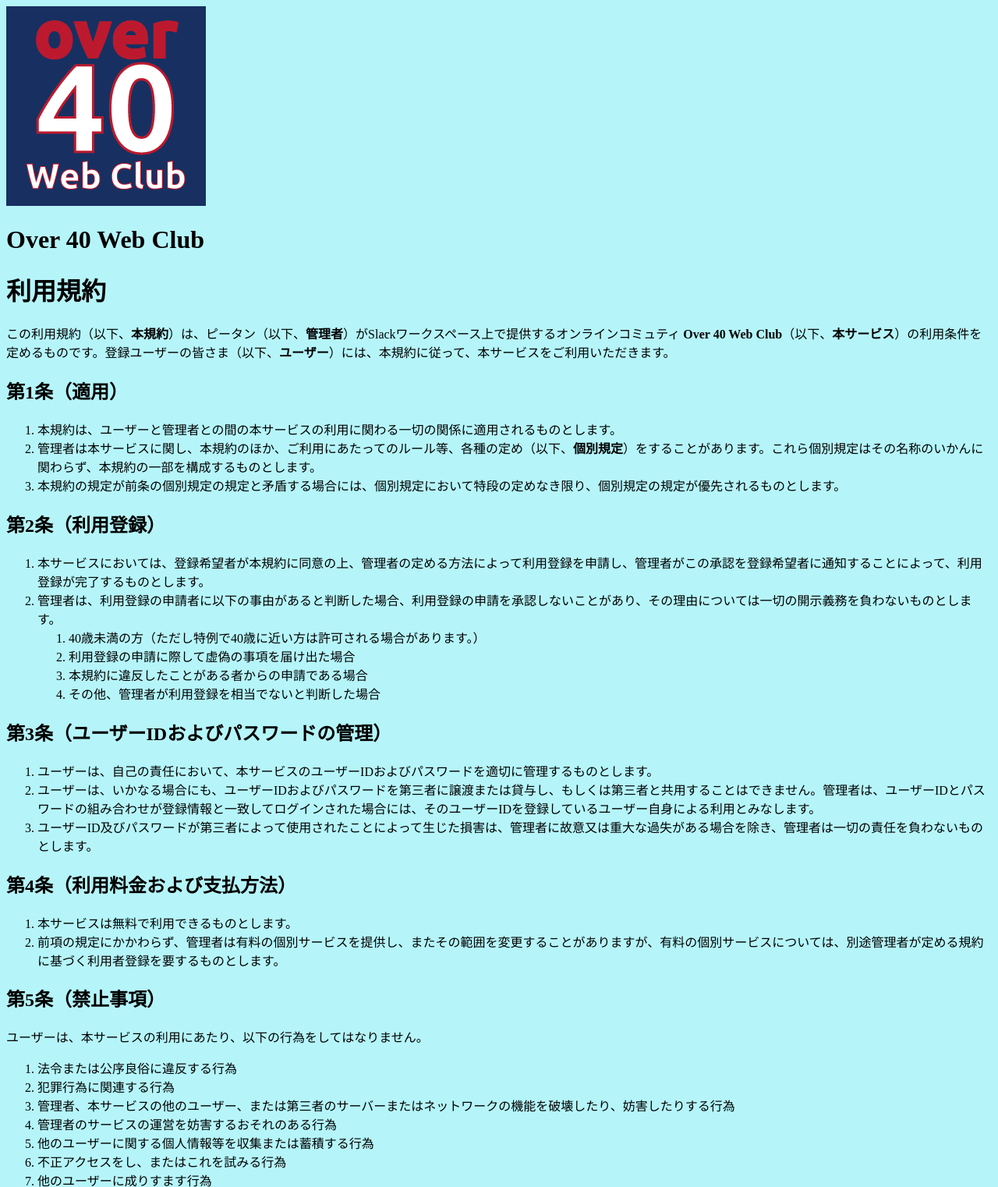
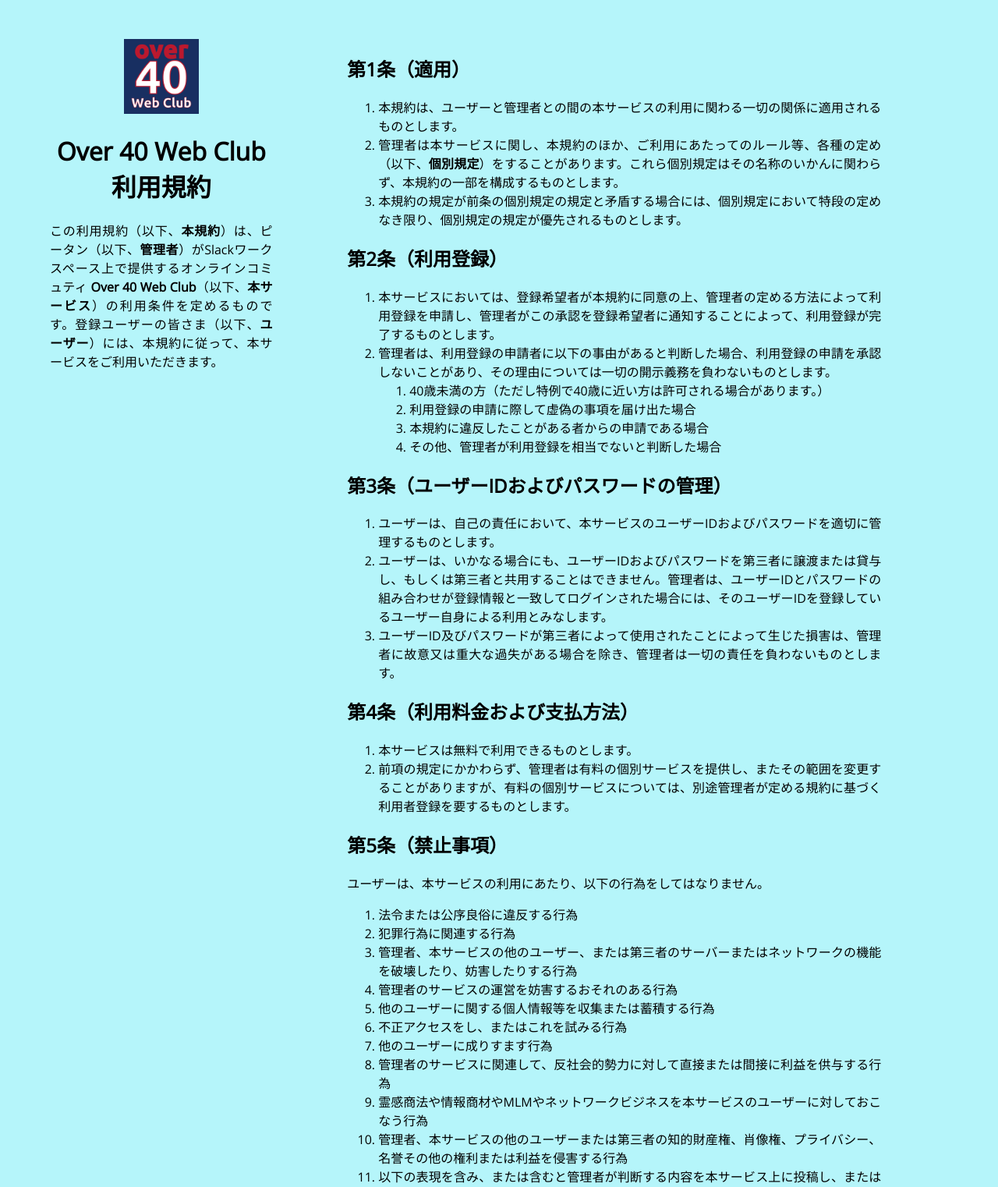
Before and after one commit to sonho463/over40webclub-tos, a plain HTML site: page index.html in a window 1280 px wide. Shown: the top 1522 px of the page at 78% size. Drawn offline with nearby package versions, Linux system fonts and the light colour scheme.

Commit message:
ウェブフォント導入、グリッドレイアウト

```diff
--- a/index.html
+++ b/index.html
@@ -4,7 +4,10 @@
     <meta charset="UTF-8" />
     <meta name="viewport" content="width=device-width, initial-scale=1.0" />
 		<title>利用規約 - Over 40 Web Club</title>
+		<link rel="preconnect" href="https://fonts.gstatic.com">
+		<link href="https://fonts.googleapis.com/css2?family=Noto+Sans+JP:wght@100&family=Open+Sans:wght@300&display=swap" rel="stylesheet">
 		<link rel="shortcut icon" href="./img/favicon.png" type="image/x-icon">
+		<link rel="stylesheet" href="./styles/style.css">
     <style>
       body {
         background: rgb(181, 245, 250);
@@ -12,23 +15,26 @@
     </style>
   </head>
   <body>
+		<div class="container">
+
+			<header>
 				<a href="https://over40webclub.netlify.app/"
 					><img
 						src="./img/icon-512x512.png"
-        width="256"
-        height="256"
+						width="96px"
+						height="96px"
 						alt="Webサイトの利用規約"
 				/></a>
-    <h1>Over 40 Web Club</h1>
-    <h1>利用規約</h1>
-
+				<h1>Over 40 Web Club<br> 利用規約</h1>
 				<p>
 					この利用規約（以下、<b>本規約</b>）は、ピータン（以下、<b>管理者</b>）がSlackワークスペース上で提供するオンラインコミュティ
 					<b>Over 40 Web Club</b
 					>（以下、<b>本サービス</b>）の利用条件を定めるものです。登録ユーザーの皆さま（以下、<b>ユーザー</b>）には、本規約に従って、本サービスをご利用いただきます。
 				</p>
+			</header>
 
-    <h2>第1条（適用）</h2>
+			<main>
+				<h2 id="article-1">第1条（適用）</h2>
 				<ol>
 					<li>
 						本規約は、ユーザーと管理者との間の本サービスの利用に関わる一切の関係に適用されるものとします。
@@ -41,7 +47,7 @@
 					</li>
 				</ol>
 
-    <h2>第2条（利用登録）</h2>
+				<h2 id="article-2">第2条（利用登録）</h2>
 				<ol>
 					<li>
 						本サービスにおいては、登録希望者が本規約に同意の上、管理者の定める方法によって利用登録を申請し、管理者がこの承認を登録希望者に通知することによって、利用登録が完了するものとします。
@@ -59,7 +65,7 @@
 					</li>
 				</ol>
 
-    <h2>第3条（ユーザーIDおよびパスワードの管理）</h2>
+				<h2 id="article-3">第3条（ユーザーIDおよびパスワードの管理）</h2>
 				<ol>
 					<li>
 						ユーザーは、自己の責任において、本サービスのユーザーIDおよびパスワードを適切に管理するものとします。
@@ -72,7 +78,7 @@
 					</li>
 				</ol>
 
-    <h2>第4条（利用料金および支払方法）</h2>
+				<h2 id="article-4">第4条（利用料金および支払方法）</h2>
 				<ol>
 					<li>本サービスは無料で利用できるものとします。</li>
 					<li>
@@ -80,7 +86,7 @@
 					</li>
 				</ol>
 
-    <h2>第5条（禁止事項）</h2>
+				<h2 id="article-5">第5条（禁止事項）</h2>
 				<p>ユーザーは、本サービスの利用にあたり、以下の行為をしてはなりません。</p>
 				<ol>
 					<li>法令または公序良俗に違反する行為</li>
@@ -134,7 +140,7 @@
 					<li>その他、管理者が不適切と判断する行為</li>
 				</ol>
 
-    <h2>第6条（本サービスの提供の停止等）</h2>
+				<h2 id="article-6">第6条（本サービスの提供の停止等）</h2>
 				<ol>
 					<li>
 						管理者は、以下のいずれかの事由があると判断した場合、ユーザーに事前に通知することなく本サービスの全部または一部の提供を停止または中断することができるものとします。
@@ -154,7 +160,7 @@
 					</li>
 				</ol>
 
-    <h2>第7条（著作権）</h2>
+				<h2 id="article-7">第7条（著作権）</h2>
 				<ol>
 					<li>
 						ユーザーは、自ら著作権等の必要な知的財産権を有するか、または必要な権利者の許諾を得た文章、画像や映像等の情報に関してのみ、本サービスを利用し、投稿ないしアップロードすることができるものとします。
@@ -167,7 +173,7 @@
 					</li>
 				</ol>
 
-    <h2>第8条（利用制限および登録抹消）</h2>
+				<h2 id="article-8">第8条（利用制限および登録抹消）</h2>
 				<ol>
 					<li>
 						管理者は、ユーザーが以下のいずれかに該当する場合には、事前の通知なく、投稿データを削除し、ユーザーに対して本サービスの全部もしくは一部の利用を制限しまたはユーザーとしての登録を抹消することができるものとします。
@@ -188,12 +194,12 @@
 					</li>
 				</ol>
 
-    <h2>第9条（退会）</h2>
+				<h2 id="article-9">第9条（退会）</h2>
 				<p>
 					ユーザーは、管理者の定める退会手続により、本サービスから退会できるものとします。
 				</p>
 
-    <h2>第10条（保証の否認および免責事項）</h2>
+				<h2 id="article-10">第10条（保証の否認および免責事項）</h2>
 				<ol>
 					<li>
 						管理者は、本サービスに事実上または法律上の瑕疵（安全性、信頼性、正確性、完全性、有効性、特定の目的への適合性、セキュリティなどに関する欠陥、エラーやバグ、権利侵害などを含む）がないことを明示的にも黙示的にも保証しておりません。
@@ -209,27 +215,27 @@
 					</li>
 				</ol>
 
-    <h2>第11条（サービス内容の変更等）</h2>
+				<h2 id="article-11">第11条（サービス内容の変更等）</h2>
 				<p>
 					管理者は、ユーザーに通知することなく、本サービスの内容を変更しまたは本サービスの提供を中止することができるものとし、これによってユーザーに生じた損害について一切の責任を負いません。
 				</p>
 
-    <h2>第12条（利用規約の変更）</h2>
+				<h2 id="article-12">第12条（利用規約の変更）</h2>
 				<p>
 					管理者は、必要と判断した場合には、ユーザーに通知することなくいつでも本規約を変更することができるものとします。なお、本規約の変更後、本サービスの利用を開始した場合には、当該ユーザーは変更後の規約に同意したものとみなします。
 				</p>
 
-    <h2>第13条（個人情報の取扱い）</h2>
+				<h2 id="article-13">第13条（個人情報の取扱い）</h2>
 				<p>
 					管理者は、本サービスの利用によって取得する個人情報については、管理者<b>プライバシーポリシー</b>に従い適切に取り扱うものとします。
 				</p>
 
-    <h2>第14条（通知または連絡）</h2>
+				<h2 id="article-14">第14条（通知または連絡）</h2>
 				<p>
 					ユーザーと管理者との間の通知または連絡は、管理者の定める方法によって行うものとします。管理者は、ユーザーから、管理者が別途定める方式に従った変更届け出がない限り、現在登録されている連絡先が有効なものとみなして当該連絡先へ通知または連絡を行い、これらは、発信時にユーザーへ到達したものとみなします。
 				</p>
 
-    <h2>第15条（権利義務の譲渡の禁止）</h2>
+				<h2 id="article-15">第15条（権利義務の譲渡の禁止）</h2>
 				<p>
 					ユーザーは、管理者の書面による事前の承諾なく、利用契約上の地位または本規約に基づく権利もしくは義務を第三者に譲渡し、または担保に供することはできません。
 				</p>
@@ -241,5 +247,12 @@
 						本サービスに関して紛争が生じた場合には、管理者の本店所在地を管轄する裁判所を専属的合意管轄とします。
 					</li>
 				</ol>
+			</main>
+		</div><!-- /.container -->
+
+
+
+
+		<script src="scripts/main.js"></script>
   </body>
 </html>
--- /dev/null
+++ b/styles/style.css
@@ -0,0 +1,56 @@
+/* .container {
+	display: flex;
+}
+
+.side-bar {
+	flex: 1
+}
+
+main {
+	flex: 4;
+
+} */
+body {
+	font-family: 'Open Sans', 'Noto Sans JP', sans-serif;
+	width: 90%;
+	margin: 0 auto;
+}
+
+li {
+	text-align: justify;
+}
+
+.container {
+	padding-top: 50px;
+	display: grid;
+	grid-template-columns: 3fr 9fr;
+	grid-gap: 10px;
+}
+
+
+
+.side-bar {
+	/* position: fixed; */
+	grid-row: 1/3;
+}
+
+main > h2 {
+	font-size: 24px;
+}
+
+.side-bar > h2 {
+	font-size: 16px;
+}
+
+main {
+	width: 80%;
+	margin: 0 auto;
+}
+
+header {
+	text-align: center;
+}
+
+header > p {
+	text-align: justify;
+}
```
Also changed, not shown: img/1123733.jpg (added), scripts/main.js (added). Lines whose indentation alone changed are shown as unchanged.
